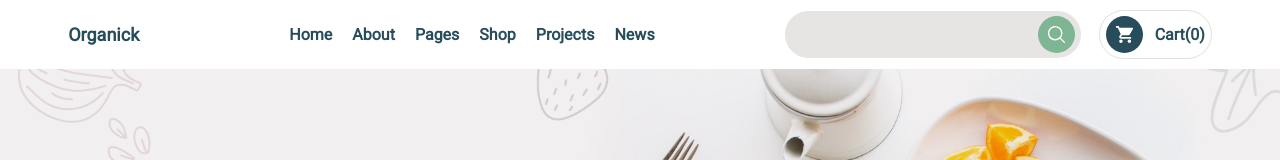
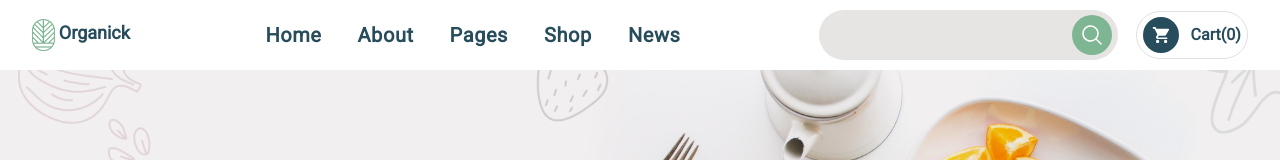
Before and after one commit to kaomao1234/agriculture-cloned-app, a Next.js app: page / in a window 1280 px wide. Shown: the top 160 px of the page. Built offline with nearby package versions, Linux system fonts and the light colour scheme.

Commit message:
feat(component): convert button to mui button

```diff
--- a/src/components/Nav/index.tsx
+++ b/src/components/Nav/index.tsx
@@ -2,34 +2,35 @@ import { FC } from "react";
 import { HiMagnifyingGlass } from "react-icons/hi2";
 import { IoMdCart } from "react-icons/io";
 import style from "./main.module.scss";
+import { Button, IconButton } from "@mui/material";
 
 const Nav: FC = () => {
   return (
     <div className={style.nav}>
       <div className={style.content}>
         <div className={style.logo}>
+          <img className="w-[30%] mr-1" src="/Nav/Logo.png" />
           <label className="font-roboto text-lg font-bold text-blue_dianne">
             Organick
           </label>
         </div>
         <div className={style.menu}>
-          <button>Home</button>
-          <button>About</button>
-          <button>Pages</button>
-          <button>Shop</button>
-          <button>Projects</button>
-          <button>News</button>
+          <Button variant="text" className="capitalize text-blue_dianne font-roboto font-bold text-xl">Home</Button>
+          <Button variant="text" className="capitalize text-blue_dianne font-roboto font-bold text-xl">About</Button>
+          <Button variant="text" className="capitalize text-blue_dianne font-roboto font-bold text-xl">Pages</Button>
+          <Button variant="text" className="capitalize text-blue_dianne font-roboto font-bold text-xl">Shop</Button>
+          <Button variant="text" className="capitalize text-blue_dianne font-roboto font-bold text-xl">News</Button>
         </div>
         <div className={style.search}>
           <input className="bg-transparent p-2 text-black_coral_pearl outline-none"></input>
-          <button className="text-white my-[5px] rounded-full bg-acapulco p-2">
-            <HiMagnifyingGlass className="size-[21px]"></HiMagnifyingGlass>
-          </button>
+          <IconButton className="text-white my-[5px] rounded-full bg-acapulco p-2 size-fit flex items-center justify-center">
+            <HiMagnifyingGlass className="size-6"></HiMagnifyingGlass>
+          </IconButton>
         </div>
         <div className={style.cart}>
-          <button className="text-white my-[5px] rounded-full bg-blue_dianne p-2">
-            <IoMdCart className="size-[21px]"></IoMdCart>
-          </button>
+          <IconButton className="text-white my-[5px] rounded-full bg-blue_dianne p-2 size-fit flex items-center justify-center">
+            <IoMdCart className="size-5"></IoMdCart>
+          </IconButton>
           <label className="font-roboto text-base font-semibold text-blue_dianne">
             Cart(0)
           </label>
```
